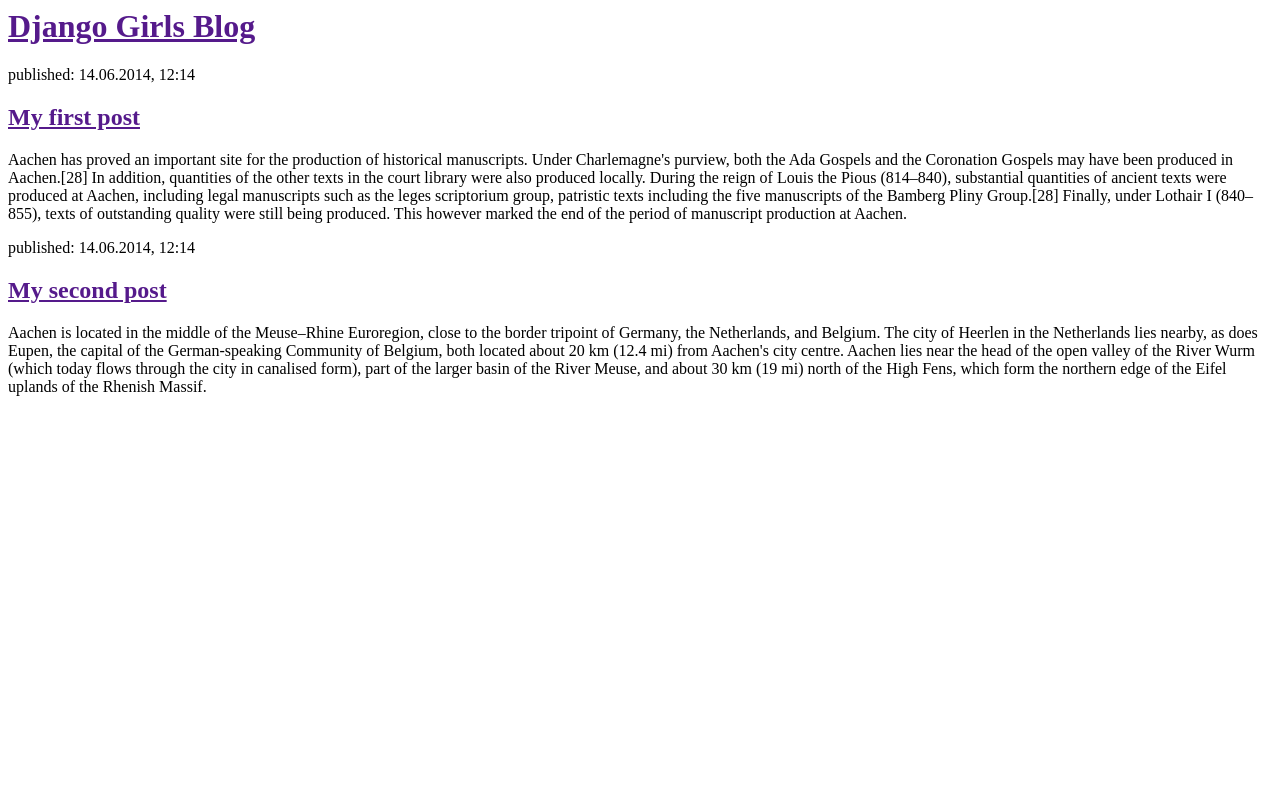
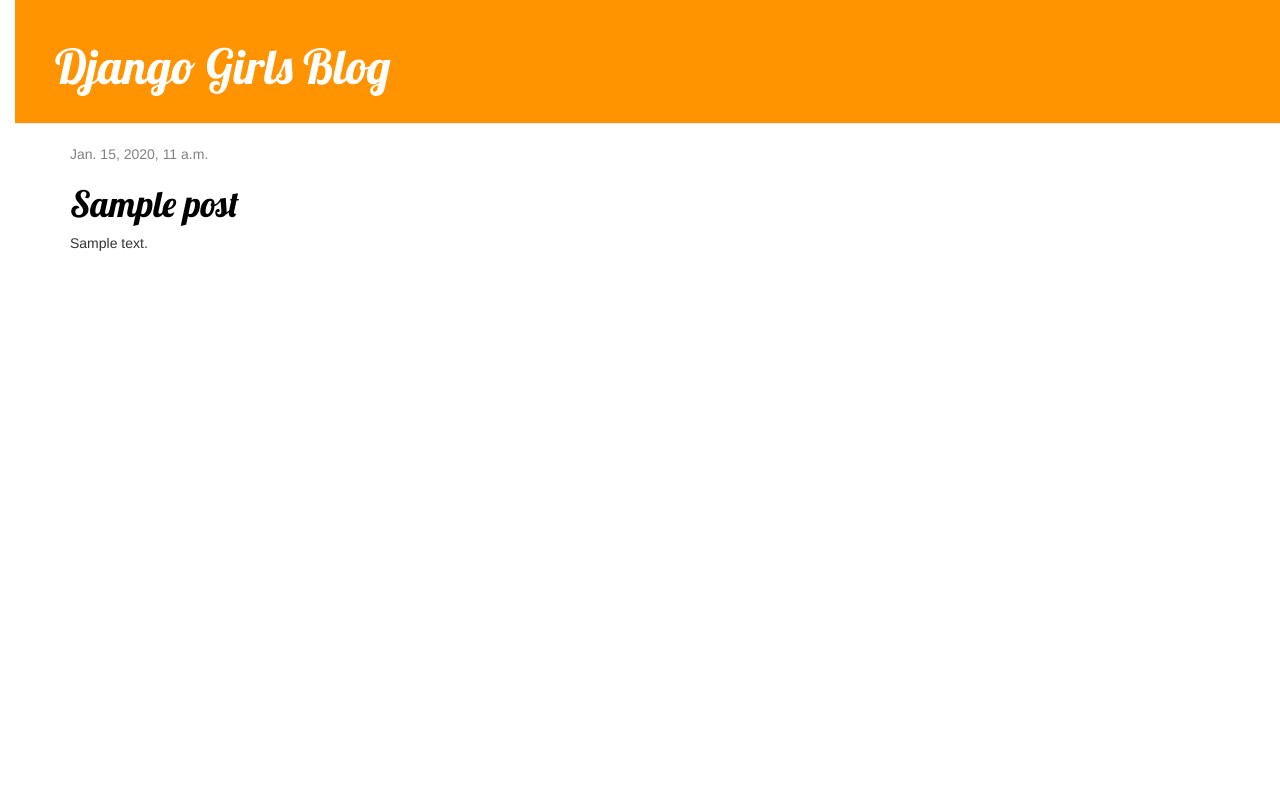
Before and after one commit to rukhawan/my-first-blog, a Django app: page / in a window 1280 px wide. Run offline with Django 3.2, Linux system fonts and the light colour scheme; tables that the repository leaves empty hold one stand-in row (values such as "Sample post"); some libraries are stand-ins or nearby versions.

Commit message:
Added view and template for detailed blog post as well as CSS for the site.

```diff
--- /dev/null
+++ b/mydjangosite/myblog/static/css/myblog.css
@@ -0,0 +1,53 @@
+h1 a {
+    color: #FCA205;
+	font-family: 'Lobster';
+}
+body {
+    padding-left: 15px;
+}
+.page-header {
+    background-color: #ff9400;
+    margin-top: 0;
+    padding: 20px 20px 20px 40px;
+}
+
+.page-header h1, .page-header h1 a, .page-header h1 a:visited, .page-header h1 a:active {
+    color: #ffffff;
+    font-size: 36pt;
+    text-decoration: none;
+}
+
+.content {
+    margin-left: 40px;
+}
+
+h1, h2, h3, h4 {
+    font-family: 'Lobster', cursive;
+}
+
+.date {
+    color: #828282;
+}
+
+.save {
+    float: right;
+}
+
+.post-form textarea, .post-form input {
+    width: 100%;
+}
+
+.top-menu, .top-menu:hover, .top-menu:visited {
+    color: #ffffff;
+    float: right;
+    font-size: 26pt;
+    margin-right: 20px;
+}
+
+.post {
+    margin-bottom: 70px;
+}
+
+.post h1 a, .post h1 a:visited {
+    color: #000000;
+}
--- /dev/null
+++ b/mydjangosite/myblog/templates/myblog/base.html
@@ -0,0 +1,23 @@
+{% load staticfiles %}
+<html>
+    <head>
+        <title>Django Girls blog</title>
+        <link rel="stylesheet" href="//maxcdn.bootstrapcdn.com/bootstrap/3.2.0/css/bootstrap.min.css">
+        <link rel="stylesheet" href="//maxcdn.bootstrapcdn.com/bootstrap/3.2.0/css/bootstrap-theme.min.css">
+        <link href='//fonts.googleapis.com/css?family=Lobster&subset=latin,latin-ext' rel='stylesheet' type='text/css'>
+        <link rel="stylesheet" href="{% static 'css/myblog.css' %}">
+    </head>
+    <body>
+    <div class="page-header">
+        <h1><a href="/">Django Girls Blog</a></h1>
+    </div>
+    <div class="content container">
+        <div class="row">
+            <div class="col-md-8">
+            {% block content %}
+            {% endblock %}
+            </div>
+        </div>
+    </div>
+</body>
+</html>
--- a/mydjangosite/myblog/templates/myblog/post_list.html
+++ b/mydjangosite/myblog/templates/myblog/post_list.html
@@ -1,22 +1,13 @@
-<html>
-    <head>
-        <title>Django Girls blog</title>
-    </head>
-    <body>
-        <div>
-            <h1><a href="">Django Girls Blog</a></h1>
+{% extends 'myblog/base.html' %}
+
+{% block content %}
+    {% for post in posts %}
+        <div class="post">
+            <div class="date">
+                {{ post.published_date }}
+            </div>
+            <h1><a href="{% url 'post_detail' pk=post.pk %}">{{ post.title }}</a></h1>
+            <p>{{ post.text|linebreaksbr }}</p>
         </div>
-
-        <div>
-            <p>published: 14.06.2014, 12:14</p>
-            <h2><a href="">My first post</a></h2>
-            <p>Aachen has proved an important site for the production of historical manuscripts. Under Charlemagne's purview, both the Ada Gospels and the Coronation Gospels may have been produced in Aachen.[28] In addition, quantities of the other texts in the court library were also produced locally. During the reign of Louis the Pious (814–840), substantial quantities of ancient texts were produced at Aachen, including legal manuscripts such as the leges scriptorium group, patristic texts including the five manuscripts of the Bamberg Pliny Group.[28] Finally, under Lothair I (840–855), texts of outstanding quality were still being produced. This however marked the end of the period of manuscript production at Aachen.</p>
-        </div>
-
-        <div>
-            <p>published: 14.06.2014, 12:14</p>
-            <h2><a href="">My second post</a></h2>
-            <p>Aachen is located in the middle of the Meuse–Rhine Euroregion, close to the border tripoint of Germany, the Netherlands, and Belgium. The city of Heerlen in the Netherlands lies nearby, as does Eupen, the capital of the German-speaking Community of Belgium, both located about 20 km (12.4 mi) from Aachen's city centre. Aachen lies near the head of the open valley of the River Wurm (which today flows through the city in canalised form), part of the larger basin of the River Meuse, and about 30 km (19 mi) north of the High Fens, which form the northern edge of the Eifel uplands of the Rhenish Massif.</p>
-        </div>
-    </body>
-</html>
+    {% endfor %}
+{% endblock %}
--- a/mydjangosite/myblog/urls.py
+++ b/mydjangosite/myblog/urls.py
@@ -2,4 +2,5 @@
 from . import views
 urlpatterns = [
     url(r'^$', views.post_list, name='post_list'),
+	url(r'^post/(?P<pk>\d+)/$', views.post_detail, name='post_detail'),
 ]
--- a/mydjangosite/myblog/views.py
+++ b/mydjangosite/myblog/views.py
@@ -1,5 +1,11 @@
 from django.shortcuts import render
+from django.utils import timezone
+from .models import Post
+from django.shortcuts import render, get_object_or_404
 
-# Create your views here.
 def post_list(request):
-    return render(request, 'myblog/post_list.html', {})
+    posts = Post.objects.all().order_by('published_date')
+    return render(request, 'myblog/post_list.html', {'posts': posts})
+def post_detail(request, pk):
+    post = get_object_or_404(Post, pk=pk)
+    return render(request, 'myblog/post_detail.html', {'post': post})
```
Also changed, not shown: mydjangosite/myblog/templates/myblog/post_detail.html (added, +13 -0 lines).
